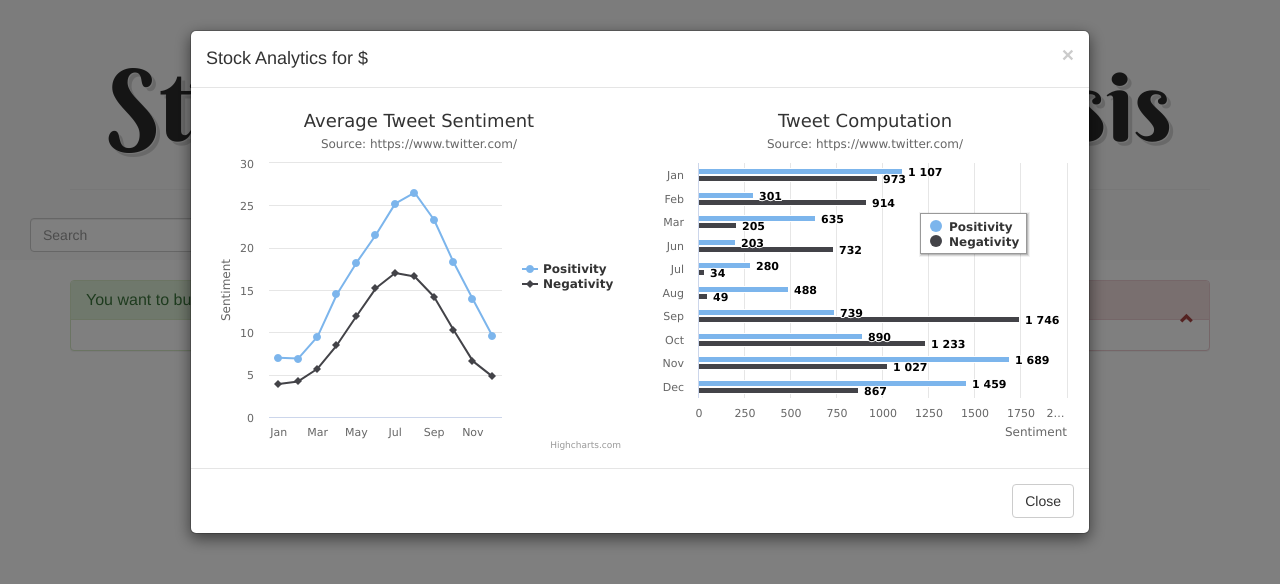
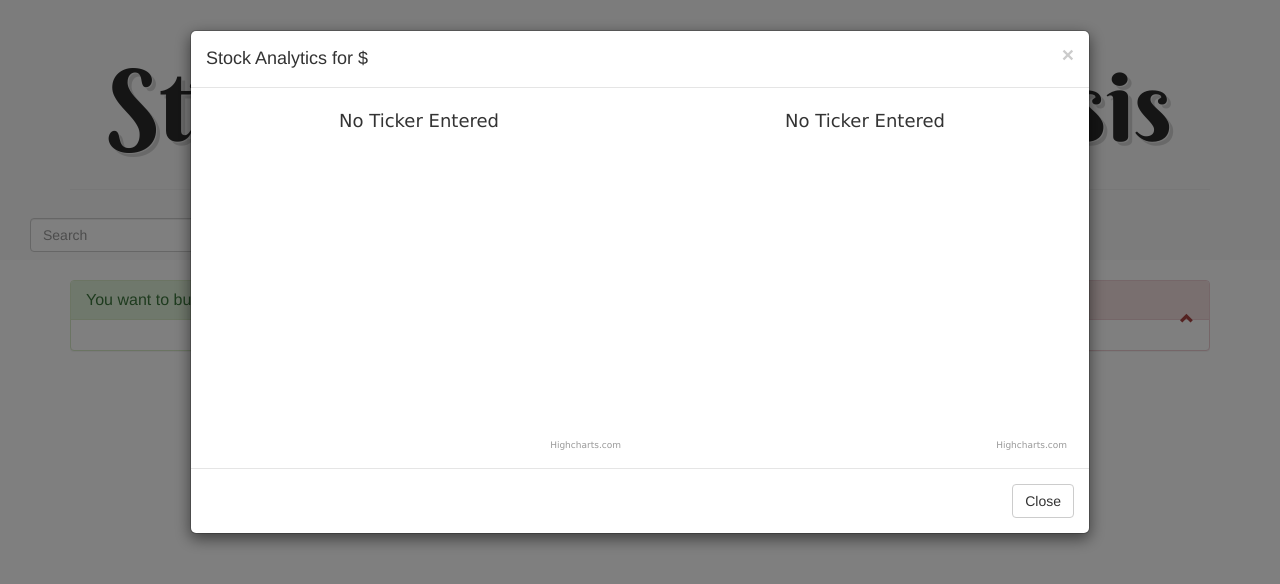
Before and after one commit to ttool001/tradertool, a plain HTML site: page UI/userInterface.html in a window 1280 px wide. Both pictures are taken after a click on the button "Get Analytics". Drawn offline with nearby package versions, Linux system fonts and the light colour scheme; no server answers.

Commit message:
added graph code

```diff
--- a/UI/bar_chart.js
+++ b/UI/bar_chart.js
@@ -1,4 +1,8 @@
 $(document).ready(function() {
+
+      function addInitialValues(pos_values, neg_values){
+         chartData = {}
+
          var chart = {
             type: 'bar'
          };
@@ -9,7 +13,7 @@ $(document).ready(function() {
             text: 'Source: https://www.twitter.com/'
          };
          var xAxis = {
-      categories: ['Jan', 'Feb', 'Mar', 'Jun', 'Jul', 'Aug', 'Sep', 'Oct', 'Nov', 'Dec'],
+            categories: ['Mon', 'Tues', 'Wed', 'Thur', 'Fri', 'Sat', 'Sun'],
             title: {
                text: null
             }
@@ -24,9 +28,6 @@ $(document).ready(function() {
                overflow: 'justify'
             }
          };
-   var tooltip = {
-      valueSuffix: ' millions'
-   };
          var plotOptions = {
             bar: {
                dataLabels: {
@@ -38,8 +39,8 @@ $(document).ready(function() {
             layout: 'vertical',
             align: 'right',
             verticalAlign: 'top',
-      x: -40,
-      y: 100,
+            x: 10,
+            y: 0,
             floating: true,
             borderWidth: 1,
             backgroundColor: ((Highcharts.theme && Highcharts.theme.legendBackgroundColor) || '#FFFFFF'),
@@ -49,26 +50,53 @@ $(document).ready(function() {
             enabled: false
          };
 
-   var series= [{
-         name: 'Positivity',
-            data: [1107, 301, 635, 203, 280, 488, 739, 890, 1689, 1459]
-        }, {
-            name: 'Negativity',
-            data: [973, 914, 205, 732, 34, 49, 1746, 1233, 1027, 867]
+         var series = [{name:'Positivity',data:pos_values}, {name:'Negativity', data:neg_values}]
+
+         chartData.chart = chart;
+         chartData.title = title;
+         chartData.subtitle = subtitle;
+         chartData.xAxis = xAxis;
+         chartData.yAxis = yAxis;
+         chartData.series = series;
+         chartData.plotOptions = plotOptions;
+         chartData.legend = legend;
+         chartData.credits = credits;
+         return chartData;
+
       }
-   ];
 
-   var json = {};
-   json.chart = chart;
-   json.title = title;
-   json.subtitle = subtitle;
-   json.tooltip = tooltip;
-   json.xAxis = xAxis;
-   json.yAxis = yAxis;
-   json.series = series;
-   json.plotOptions = plotOptions;
-   json.legend = legend;
-   json.credits = credits;
-   $('#container_bar_chart').highcharts(json);
+$('#search_button').click(function(){
+      var endpoint = 'http://python-jphackathon.rhcloud.com/getticker/';
+      var nameOfTicker = $("#search").val();
+      var fullendpoint = endpoint + nameOfTicker;
+
+
+      if (nameOfTicker == '') {
+         chartData = {title:{text:"No Ticker Entered"}};
+         $('#container_bar_chart').highcharts(chartData);
+      } else {
+         $.get(fullendpoint, function(result){
+            dayDict = {'Mon':0, 'Tue':1, 'Wed':2, 'Thurs':3, 'Thur':3, 'Thu':3, 'Fri':4, 'Sat':5, 'Sun':6 }
+            pos_values = [0,0,0,0,0,0,0];
+            neg_values = [0,0,0,0,0,0,0];
+            if (result.length > 0){
+               for (var i = 0; i < result.length; i++){
+                  day =  result[i]['date'].split(' ')[0];
+                  pos_values[dayDict[day]] = result[i]["tpc"];
+                  neg_values[dayDict[day]] = result[i]["tnc"];
+               }
+
+            } else{
+               chartData = {title:{text:"Ticker Doesn't Exist"}};
+               $('#container_bar_chart').highcharts(chartData);
+            }
+            chartData = addInitialValues(pos_values, neg_values);
+            $('#container_bar_chart').highcharts(chartData);
+         });
+      }
 
    });
+
+
+
+});
--- a/UI/line_chart.js
+++ b/UI/line_chart.js
@@ -1,4 +1,7 @@
 $(document).ready(function() {
+
+   function addInitialValues(pos_values, neg_values){
+      var chartData = {}
       var title = {
          text: 'Average Tweet Sentiment'
       };
@@ -6,19 +9,12 @@ $(document).ready(function() {
          text: 'Source: https://www.twitter.com/'
       };
       var xAxis = {
-      categories: ['Jan', 'Feb', 'Mar', 'Apr', 'May', 'Jun',
-         'Jul', 'Aug', 'Sep', 'Oct', 'Nov', 'Dec']
+         categories: ['Mon', 'Tues', 'Wed', 'Thurs', 'Fri', 'Sat','Sun']
       };
-   var yAxis = {
-      title: {
-         text: 'Sentiment'
-      },
-      plotLines: [{
-         value: 0,
-         width: 1,
-         color: '#808080'
-      }]
-   };
+
+      var yAxis = { title: {text: 'Sentiment'}, plotLines: [{value: 0,width: 1,color: '#808080'}]};
+
+
 
       var legend = {
          layout: 'vertical',
@@ -27,28 +23,52 @@ $(document).ready(function() {
          borderWidth: 0
       };
 
-   var series =  [
-      {
-         name: 'Positivity',
-         data: [7.0, 6.9, 9.5, 14.5, 18.2, 21.5, 25.2,
-            26.5, 23.3, 18.3, 13.9, 9.6]
-      },
-      {
-         name: 'Negativity',
-         data: [3.9, 4.2, 5.7, 8.5, 11.9, 15.2, 17.0,
-            16.6, 14.2, 10.3, 6.6, 4.8]
+      var series = [{name:'Positivity',data:pos_values}, {name:'Negativity', data:neg_values}]
+
+      chartData.title = title;
+      chartData.subtitle = subtitle;
+      chartData.xAxis = xAxis;
+      chartData.yAxis = yAxis;
+      // chartData.tooltip = tooltip;
+      chartData.legend = legend;
+      chartData.series = series;
+      return chartData;
+
    }
-   ];
 
-   var json = {};
 
-   json.title = title;
-   json.subtitle = subtitle;
-   json.xAxis = xAxis;
-   json.yAxis = yAxis;
-   // json.tooltip = tooltip;
-   json.legend = legend;
-   json.series = series;
+   $('#search_button').click(function(){
+      var endpoint = 'http://python-jphackathon.rhcloud.com/getticker/';
+      var nameOfTicker = $("#search").val();
+      var fullendpoint = endpoint + nameOfTicker;
 
-   $('#container_line_chart').highcharts(json);
+
+      if (nameOfTicker == '') {
+         chartData = {title:{text:"No Ticker Entered"}};
+         $('#container_line_chart').highcharts(chartData);
+
+      } else {
+         $.get(fullendpoint, function(result){
+            dayDict = {'Mon':0, 'Tue':1, 'Wed':2, 'Thurs':3, 'Thur':3, 'Thu':3, 'Fri':4, 'Sat':5, 'Sun':6 }
+            pos_values = [,,,,,,];
+            neg_values = [,,,,,,];
+            if (result.length > 0){
+               for (var i = 0; i < result.length; i++){
+                  day =  result[i]['date'].split(' ')[0];
+                  pos_values[dayDict[day]] = result[i]["tps"];
+                  neg_values[dayDict[day]] = result[i]["tns"];
+               }
+
+            } else{
+               chartData = {title:{text:"Ticker Doesn't Exist"}};
+               $('#container_line_chart').highcharts(chartData);
+            }
+            chartData = addInitialValues(pos_values, neg_values);
+            $('#container_line_chart').highcharts(chartData);
          });
+      }
+
+   });
+
+
+});
--- a/UI/userInterface.html
+++ b/UI/userInterface.html
@@ -3,7 +3,7 @@
 <head>
     <meta charset="utf-8">
     <meta content="IE=edge" http-equiv="X-UA-Compatible">
-    <meta content="width=device-width, initial=scale=1" name="viewport">
+    <meta content="width=device-width, initial-scale=1" name="viewport">
     <title>Sentiment Analysis</title><!-- Bootstrap -->
     <link href="css/bootstrap.min.css" rel="stylesheet">
     <!-- Latest compiled and minified CSS -->
@@ -32,7 +32,7 @@
     <div class="modal fader" id="myModal" role="dialog">
         <div class="modal-dialog modal-lg">
             <!-- Modal content-->
-            <div class="modal-content">
+            <div class="modal-content" id='stock_modal'>
                 <div class="modal-header">
                     <button class="close" data-dismiss="modal" type=
                     "button">&times;</button>
@@ -170,7 +170,7 @@
              $("button").click(function(){
                 // alert($("#search").val());
                 $('#selected_ticker').html($("#search").val());
-             })
+             });
 
 
             topFiveExtremeTickers('http://python-jphackathon.rhcloud.com/getlists/');
```
Also changed, not shown: rawtweet_trainingdata_look_here/derek.txt, 2 other files. Lines whose indentation alone changed are shown as unchanged.
